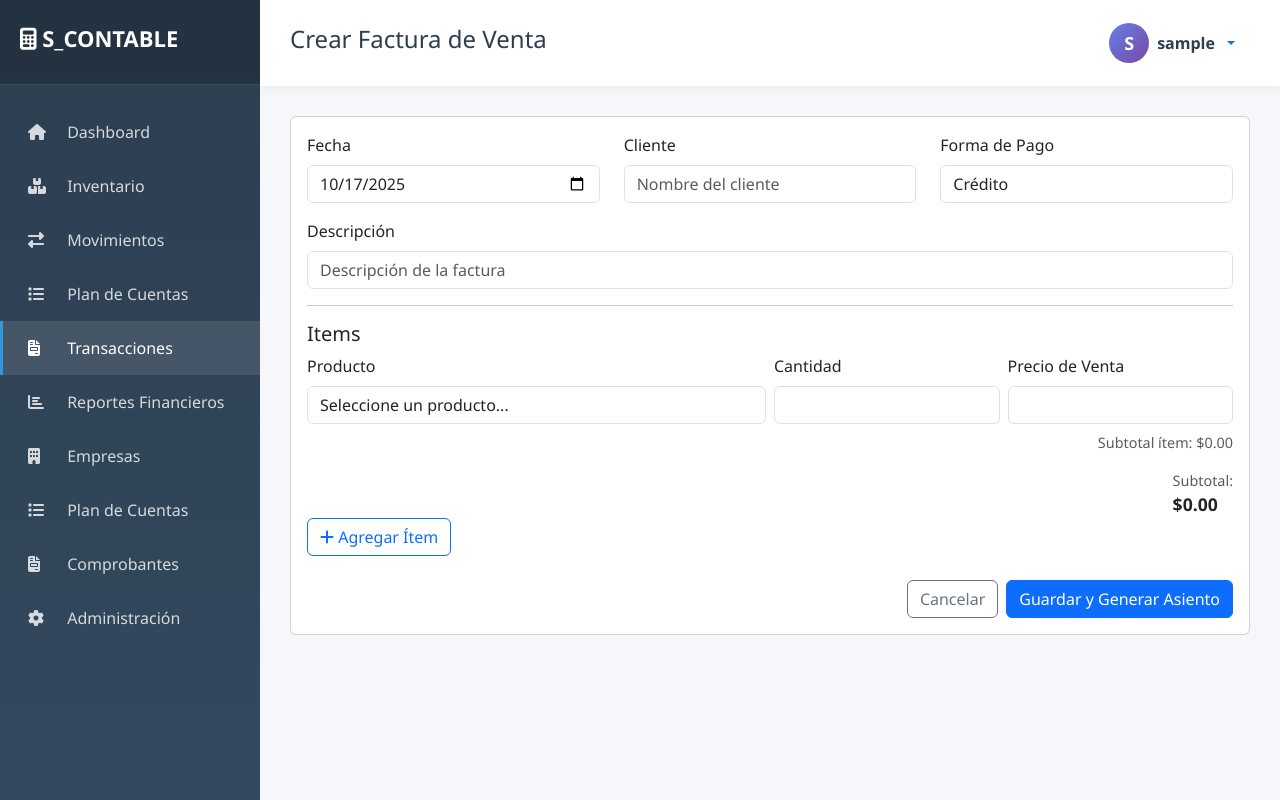
After one commit to IntenseCord/Proyecto_POO2, a Django app: page /transacciones/documentos/venta/crear/ in a window 1280 px wide. The commit adds this page. Run offline with Django 5.2, Linux system fonts and the light colour scheme; the visitor is signed in with stand-in values (Sample User, id 1); data that the repository does not hold is empty.

Commit message:
funcionalidades de carrito y demas errores encontrados

```diff
--- a/cuentas/urls.py
+++ b/cuentas/urls.py
@@ -20,6 +20,7 @@ urlpatterns = [
 
     # Exportación de Reportes
     path('reportes/balance-comprobacion/pdf/', views.balance_comprobacion_pdf, name='balance_comprobacion_pdf'),
+    path('reportes/estado-resultados/pdf/', views.estado_resultados_pdf, name='estado_resultados_pdf'),
     path('reportes/balance-general/pdf/', views.balance_general_pdf, name='balance_general_pdf'),
     path('reportes/balance-general/excel/', views.balance_general_excel, name='balance_general_excel'),
 ]
--- /dev/null
+++ b/transacciones/templates/transacciones/documentos/crear_factura_venta.html
@@ -0,0 +1,127 @@
+{% extends 'base.html' %}
+{% block title %}Crear Factura de Venta{% endblock %}
+{% block page_title %}Crear Factura de Venta{% endblock %}
+
+{% block content %}
+<div class="card">
+  <div class="card-body">
+    <form method="post">
+      {% csrf_token %}
+
+      <div class="row mb-3">
+        <div class="col-md-4">
+          <label class="form-label">Fecha</label>
+          <input type="date" name="fecha" class="form-control" value="{{ today|date:'Y-m-d' }}" />
+        </div>
+        <div class="col-md-4">
+          <label class="form-label">Cliente</label>
+          <input type="text" name="cliente" class="form-control" placeholder="Nombre del cliente" required />
+        </div>
+        <div class="col-md-4">
+          <label class="form-label">Forma de Pago</label>
+          <select name="forma_pago" class="form-control">
+            <option value="CREDITO">Crédito</option>
+            <option value="CONTADO">Contado</option>
+          </select>
+        </div>
+      </div>
+
+      <div class="mb-3">
+        <label class="form-label">Descripción</label>
+        <input type="text" name="descripcion" class="form-control" placeholder="Descripción de la factura" />
+      </div>
+
+      <hr />
+      <h5>Items</h5>
+      <div id="items-container"></div>
+      <div class="mt-3 d-flex justify-content-end">
+        <div>
+          <div class="text-muted" style="font-size: 0.9rem">Subtotal:</div>
+          <div id="subtotal_general" style="font-weight:600; font-size:1.1rem">$0.00</div>
+        </div>
+      </div>
+      <input type="hidden" name="items_count" id="items_count" value="0" />
+
+      <button type="button" class="btn btn-outline-primary" onclick="agregarItem()">
+        <i class="fas fa-plus"></i> Agregar Ítem
+      </button>
+
+      <div class="mt-4 d-flex justify-content-end">
+        <a href="{% url 'inventario:dashboard' %}" class="btn btn-outline-secondary me-2">Cancelar</a>
+        <button type="submit" class="btn btn-primary">Guardar y Generar Asiento</button>
+      </div>
+    </form>
+  </div>
+</div>
+
+<script>
+  function agregarItem() {
+    const container = document.getElementById('items-container');
+    const index = container.children.length;
+
+    const row = document.createElement('div');
+    row.className = 'row g-2 align-items-end mb-2';
+    row.innerHTML = `
+      <div class="col-md-6">
+        <label class="form-label">Producto</label>
+        <select name="item_producto_${index}" class="form-control" required onchange="onProductoChange(${index}, this)">
+          <option value="">Seleccione un producto...</option>
+          {% for p in productos %}
+          <option value="{{ p.id }}" data-precio="{{ p.precio_venta }}">{{ p.codigo }} - {{ p.nombre }} (Stock: {{ p.cantidad }})</option>
+          {% endfor %}
+        </select>
+      </div>
+      <div class="col-md-3">
+        <label class="form-label">Cantidad</label>
+        <input type="number" min="1" step="1" name="item_cantidad_${index}" class="form-control" required oninput="recalcular(${index})" />
+      </div>
+      <div class="col-md-3">
+        <label class="form-label">Precio de Venta</label>
+        <input type="number" min="0.01" step="0.01" name="item_precio_${index}" class="form-control" required oninput="recalcular(${index})" />
+      </div>
+      <div class="col-12 text-end text-muted" style="font-size:0.9rem">
+        Subtotal ítem: <span id="subtotal_item_${index}">$0.00</span>
+      </div>`;
+
+    container.appendChild(row);
+    document.getElementById('items_count').value = container.children.length;
+  }
+
+  function formatoMoneda(v) {
+    const n = isNaN(v) ? 0 : Number(v);
+    return n.toLocaleString('es-CO', { style: 'currency', currency: 'COP', minimumFractionDigits: 2 });
+  }
+
+  function onProductoChange(index, selectEl) {
+    const precioData = selectEl.options[selectEl.selectedIndex]?.getAttribute('data-precio');
+    if (precioData) {
+      const precioInput = document.querySelector(`[name="item_precio_${index}"]`);
+      if (precioInput) {
+        precioInput.value = precioData;
+        recalcular(index);
+      }
+    }
+  }
+
+  function recalcular(index) {
+    const cantidad = parseFloat(document.querySelector(`[name="item_cantidad_${index}"]`)?.value || '0');
+    const precio = parseFloat(document.querySelector(`[name="item_precio_${index}"]`)?.value || '0');
+    const subtotal = cantidad * precio;
+    const span = document.getElementById(`subtotal_item_${index}`);
+    if (span) span.textContent = formatoMoneda(subtotal);
+
+    // Total general
+    const container = document.getElementById('items-container');
+    let total = 0;
+    for (let i = 0; i < container.children.length; i++) {
+      const q = parseFloat(document.querySelector(`[name="item_cantidad_${i}"]`)?.value || '0');
+      const p = parseFloat(document.querySelector(`[name="item_precio_${i}"]`)?.value || '0');
+      total += q * p;
+    }
+    document.getElementById('subtotal_general').textContent = formatoMoneda(total);
+  }
+
+  // crear un primer item por defecto
+  document.addEventListener('DOMContentLoaded', () => agregarItem());
+</script>
+{% endblock %}
--- a/transacciones/urls.py
+++ b/transacciones/urls.py
@@ -11,4 +11,7 @@ urlpatterns = [
     path('<int:comprobante_id>/aprobar/', views.aprobar_comprobante, name='aprobar_comprobante'),
     path('<int:comprobante_id>/anular/', views.anular_comprobante, name='anular_comprobante'),
     path('<int:comprobante_id>/eliminar/', views.eliminar_comprobante, name='eliminar_comprobante'),
+
+    # Documentos contables (Ventas, Notas, Recibos)
+    path('documentos/venta/crear/', views.crear_factura_venta, name='crear_factura_venta'),
 ]
--- a/transacciones/views.py
+++ b/transacciones/views.py
@@ -9,6 +9,8 @@ from django.views.decorators.http import require_http_methods, require_GET, requ
 from .models import Comprobante, DetalleComprobante, TipoComprobante
 from .forms import ComprobanteForm, DetalleComprobanteFormSet, FiltroComprobanteForm
 from empresa.models import Empresa
+from decimal import Decimal
+from inventario.models import Producto, MovimientoInventario
 
 # Constantes para evitar duplicación
 DETALLE_COMPROBANTE_URL = 'transacciones:detalle_comprobante'
@@ -80,6 +82,9 @@ def lista_comprobantes(request):
 
     # Para los filtros
     empresas = Empresa.objects.filter(activo=True)
+    productos_activos = Producto.objects.filter(estado='activo').order_by('nombre')
+    productos_activos = Producto.objects.filter(estado='activo').order_by('nombre')
+    productos_activos = Producto.objects.filter(estado='activo').order_by('nombre')
 
     context = {
         'page_obj': page_obj,
@@ -301,7 +306,10 @@ def crear_factura_venta(request):
     if request.method == 'POST':
         try:
             empresa_id = request.POST.get('empresa')
-            empresa = Empresa.objects.get(id=empresa_id)
+            if empresa_id:
+                empresa = Empresa.objects.get(id=empresa_id)
+            else:
+                empresa = Empresa.objects.filter(activo=True).first()
 
             # Crear la factura usando la clase abstracta
             factura = FacturaVenta(
@@ -316,15 +324,44 @@ def crear_factura_venta(request):
             items_count = int(request.POST.get('items_count', 0))
             # Limitar el número de items para prevenir ataques de inyección
             items_count = min(items_count, MAX_ITEMS_PER_DOCUMENT)
+            # Recorrer ítems: ahora vienen con producto_id, cantidad y precio_venta
+            # Además, se generará una salida de inventario para COSTO DE VENTAS
             for i in range(items_count):
-                descripcion = request.POST.get(f'item_descripcion_{i}')
+                prod_id = request.POST.get(f'item_producto_{i}')
                 cantidad = Decimal(request.POST.get(f'item_cantidad_{i}', 0))
-                precio = Decimal(request.POST.get(f'item_precio_{i}', 0))
+                precio_venta = Decimal(request.POST.get(f'item_precio_{i}', 0))
+                if not prod_id:
+                    continue
+                try:
+                    producto = Producto.objects.get(id=prod_id, estado='activo')
+                except Producto.DoesNotExist:
+                    raise ValidationError('Producto inválido en la fila de ítems')
+                if cantidad <= 0:
+                    continue
+                if precio_venta <= 0:
+                    # usar precio de lista configurado en el producto
+                    precio_venta = producto.precio_venta
 
-                if descripcion and cantidad > 0 and precio > 0:
-                    factura.agregar_item(descripcion, cantidad, precio)
+                # Validar stock suficiente
+                if producto.cantidad < cantidad:
+                    raise ValidationError(f'Stock insuficiente para {producto.nombre}. Disponible: {producto.cantidad}')
 
-            # Generar el asiento contable automáticamente
+                # 1) Registrar ítem de venta (ingreso)
+                factura.agregar_item(f"{producto.codigo} - {producto.nombre}", cantidad, precio_venta)
+
+                # 2) Disminuir stock y crear movimiento de salida para COSTO DE VENTAS
+                producto.cantidad -= int(cantidad)
+                producto.save()
+                MovimientoInventario.objects.create(
+                    producto=producto,
+                    tipo='salida',
+                    cantidad=int(cantidad),
+                    motivo='Venta (salida automática)',
+                    observaciones=f'Factura a {request.POST.get("cliente")}',
+                    usuario=request.user,
+                )
+
+            # Generar el asiento contable automáticamente (INGRESOS)
             comprobante = factura.generar_asiento()
 
             messages.success(request, f'Factura creada exitosamente. Comprobante #{comprobante.numero}')
@@ -333,8 +370,12 @@ def crear_factura_venta(request):
         except Exception as e:
             messages.error(request, f'Error al crear la factura: {str(e)}')
 
+    from datetime import date
+    productos_activos = Producto.objects.filter(estado='activo').order_by('nombre')
     context = {
         'empresas': empresas,
+        'today': date.today(),
+        'productos': productos_activos,
     }
 
     return render(request, 'transacciones/documentos/crear_factura_venta.html', context)
```
Also changed, not shown: cuentas/templates/cuentas/reportes/estado_resultados.html (+7 -0 lines), cuentas/views.py (+111 -0 lines), inventario/forms.py (+8 -2 lines), inventario/models.py (+7 -0 lines), inventario/templates/inventario/_form_producto.html (+17 -0 lines), inventario/templates/inventario/confirmar_eliminacion.html (+16 -8 lines), inventario/templates/inventario/dashboard.html (+9 -0 lines), inventario/migrations/0003_producto_precio_venta.py (added).
